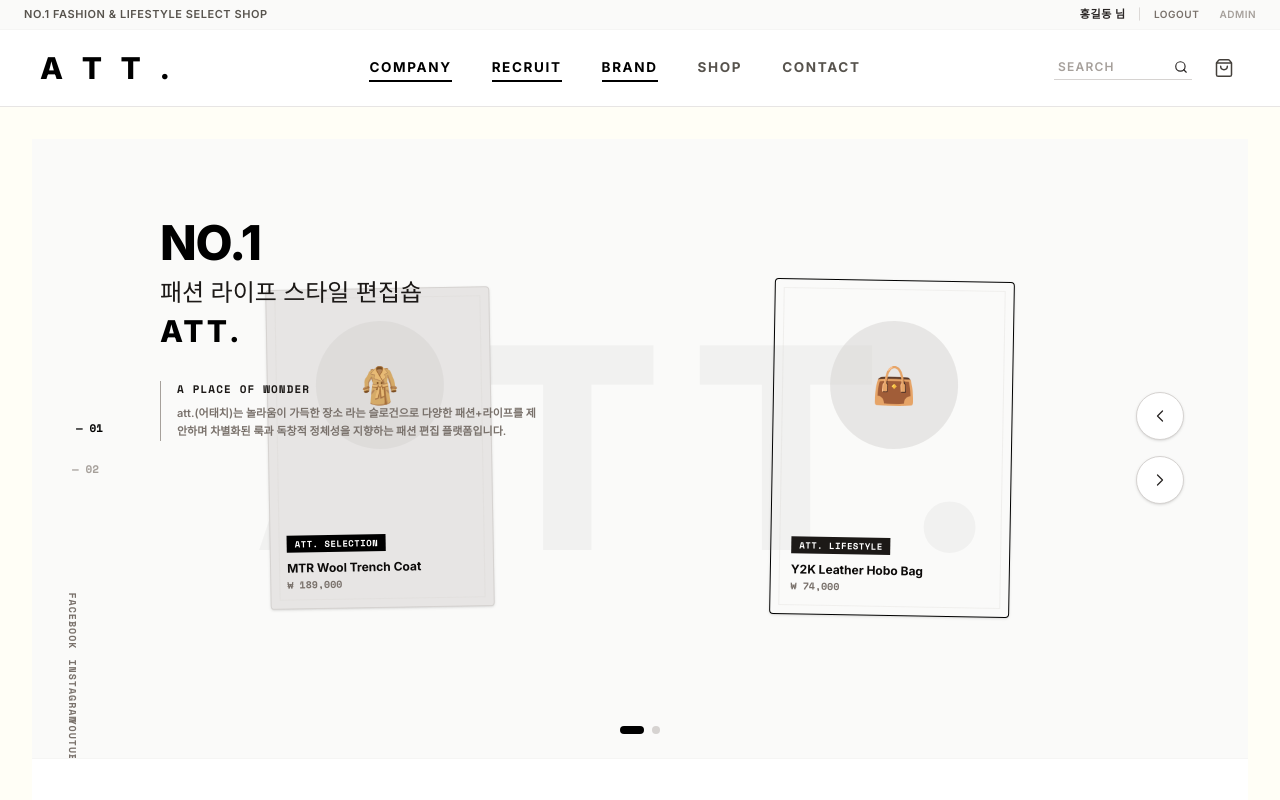
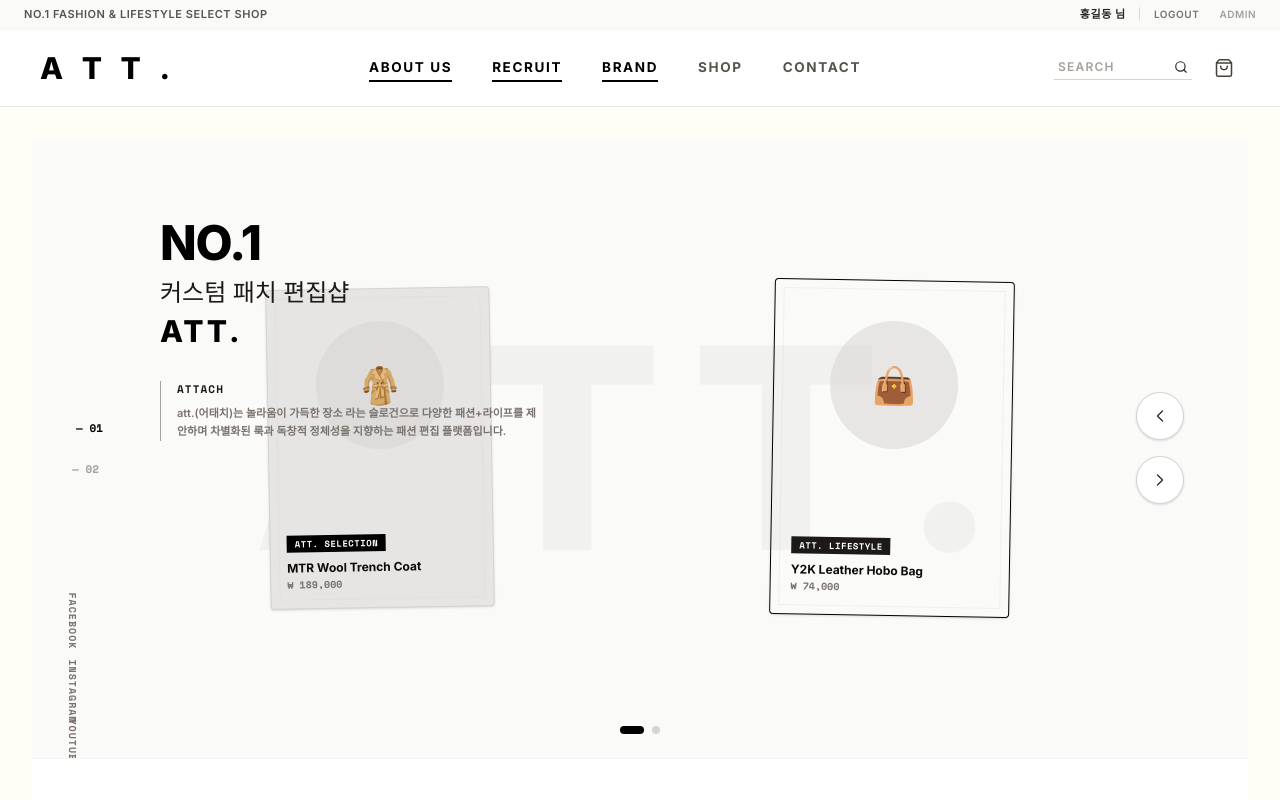
Before and after one commit to ljh200048/att, a React (Vite) app: page / in a window 1280 px wide. Shown: the top 800 px of the page. Built offline with nearby package versions, Linux system fonts and the light colour scheme.

Commit message:
refactor: update brand terminology and labeling
Standardized brand identity by renaming "A PLACE OF WONDER" to "ATTACH" and updating the store descriptor to "커스텀 패치 편집샵".

```diff
--- a/src/components/Footer.tsx
+++ b/src/components/Footer.tsx
@@ -65,7 +65,7 @@ export default function Footer({ onNavigate }: FooterProps) {
 
           {/* Column 4: Representative and Corporate Info */}
           <div className="flex flex-col space-y-4">
-            <h4 className="text-[10px] font-bold text-stone-500 uppercase tracking-widest">COMPANY INFO</h4>
+            <h4 className="text-[10px] font-bold text-stone-500 uppercase tracking-widest">ABOUT US</h4>
             <div className="space-y-3 text-stone-300">
               <div>
                 <span className="text-[9px] text-stone-500 block font-bold">LEGAL AGREEMENTS</span>
--- a/src/components/Navbar.tsx
+++ b/src/components/Navbar.tsx
@@ -26,7 +26,7 @@ export default function Navbar({
   };
 
   const menuItems = [
-    { en: 'COMPANY', kr: '회사소개', view: 'home', scrollTarget: 'about-section' },
+    { en: 'About Us', kr: '회사소개', view: 'home', scrollTarget: 'about-section' },
     { en: 'RECRUIT', kr: '인재채용', view: 'home', scrollTarget: 'recruit-section' },
     { en: 'BRAND', kr: '브랜드', view: 'home', scrollTarget: 'brand-section' },
     { en: 'SHOP', kr: '스토어', view: 'shop', category: 'all' },
--- a/src/views/HomeView.tsx
+++ b/src/views/HomeView.tsx
@@ -230,7 +230,7 @@ export default function HomeView({ products, onNavigate, currentUser }: HomeView
           <h1 className="text-3xl md:text-5xl font-extrabold text-black tracking-tight leading-none uppercase">
             NO.1<br />
             <span className="text-stone-900 font-medium text-lg sm:text-xl md:text-2xl tracking-normal block mt-2.5">
-              패션 라이프 스타일 편집숍
+              커스텀 패치 편집샵
             </span>
             <span className="tracking-[0.1em] font-black text-2xl md:text-3xl mt-1 block">
               ATT.
@@ -239,7 +239,7 @@ export default function HomeView({ products, onNavigate, currentUser }: HomeView
 
           <div className="mt-8 border-l border-stone-400 pl-4 max-w-sm">
             <h4 className="text-[11px] font-mono font-bold tracking-widest text-stone-900 uppercase">
-              A PLACE OF WONDER
+              ATTACH
             </h4>
             <p className="text-[11px] text-stone-500 leading-relaxed font-semibold mt-2">
               att.(어태치)는 놀라움이 가득한 장소 라는 슬로건으로 다양한 패션+라이프를 제안하며 차별화된 룩과 독창적 정체성을 지향하는 패션 편집 플랫폼입니다.
@@ -284,7 +284,7 @@ export default function HomeView({ products, onNavigate, currentUser }: HomeView
 
         {/* Giant Watermark outline typography in background (Image 3) */}
         <div className="absolute top-1/3 left-1/2 -translate-x-1/2 -translate-y-1/2 select-none pointer-events-none opacity-[0.02] text-center w-full z-0 whitespace-nowrap">
-          <p className="font-sans font-black text-[12vw] tracking-[0.1em] text-black">A PLACE OF WONDER</p>
+          <p className="font-sans font-black text-[12vw] tracking-[0.1em] text-black">ATTACH</p>
           <p className="font-sans font-black text-[12vw] tracking-[0.1em] text-black">A PLACE OF ATT</p>
         </div>
 
```
